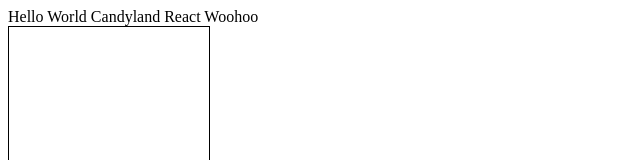
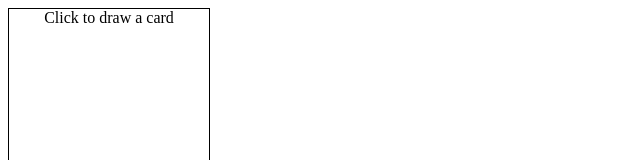
Before and after one commit to neillrobson/candyland, a React app: page / in a window 1280 px wide. Shown: the top 160 px of the page, without its empty margins (0-640 px from the left). Built offline with nearby package versions, Linux system fonts and the light colour scheme.

Commit message:
Add informative messages to deck

```diff
--- a/src/app/app.jsx
+++ b/src/app/app.jsx
@@ -26,10 +26,7 @@ export default class App extends React.Component {
 
     render() {
         return (
-            <div>
-                <span>{this.state.title}</span>
-                <Deck />
-            </div>
+            <Deck />
         );
     }
 }
--- a/src/app/deck.css
+++ b/src/app/deck.css
@@ -3,6 +3,7 @@
     width: 200px;
     height: 400px;
     border: 1px solid black;
+    text-align: center;
 }
 
 .current-card::before {
--- a/src/app/deck.jsx
+++ b/src/app/deck.jsx
@@ -27,8 +27,17 @@ export default class Deck extends React.Component {
 
     render() {
         let className = 'current-card ' + this.state.currentCard;
+        let message;
+        if (!this.state.currentCard) {
+            if (this.state.drawPile.length === 0) {
+                message = "Draw pile is empty"
+            } else {
+                message = "Click to draw a card"
+            }
+        }
         return (
             <div className={className} onClick={this.handleClick}>
+                {message}
             </div>
         );
     }
```
